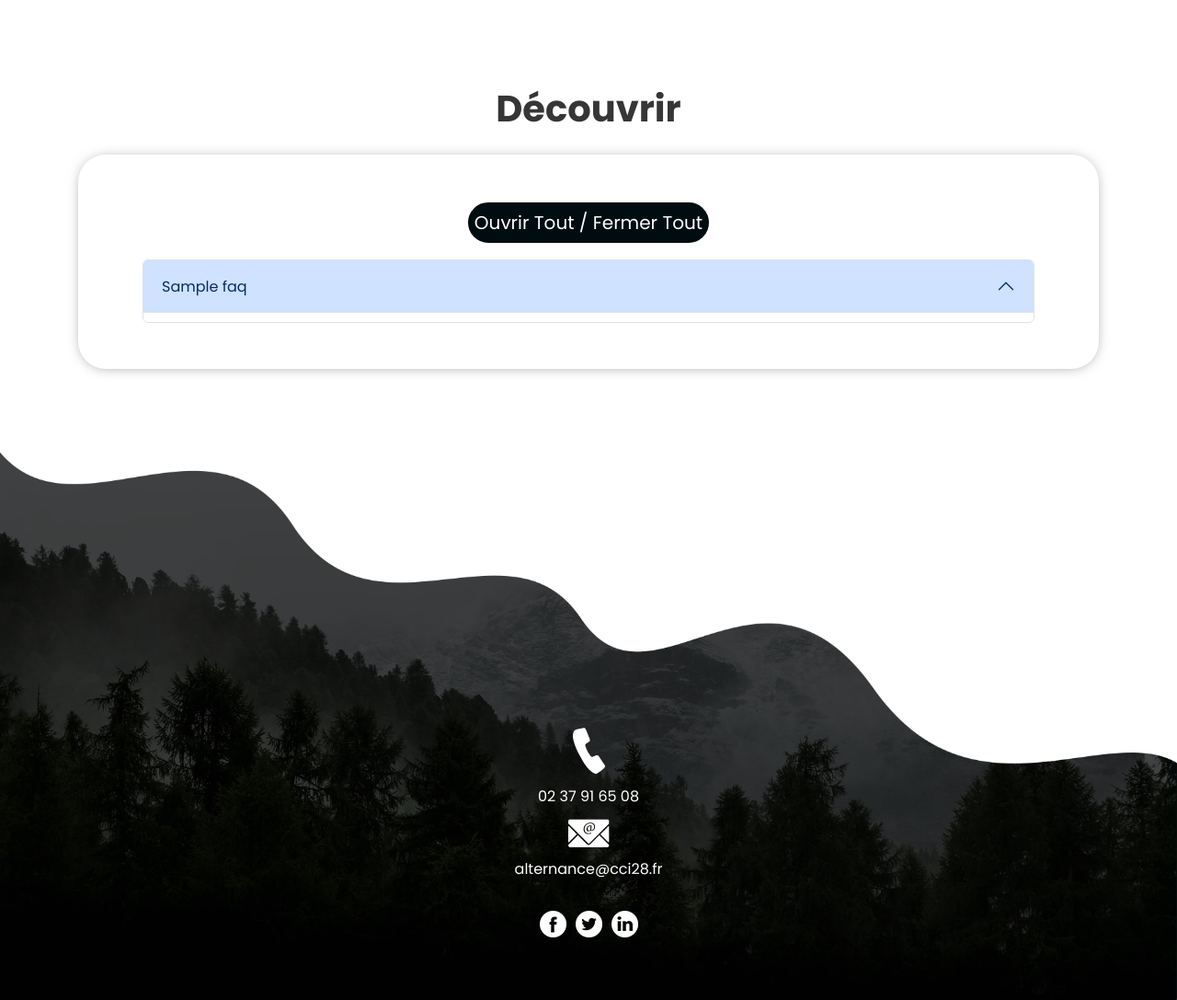
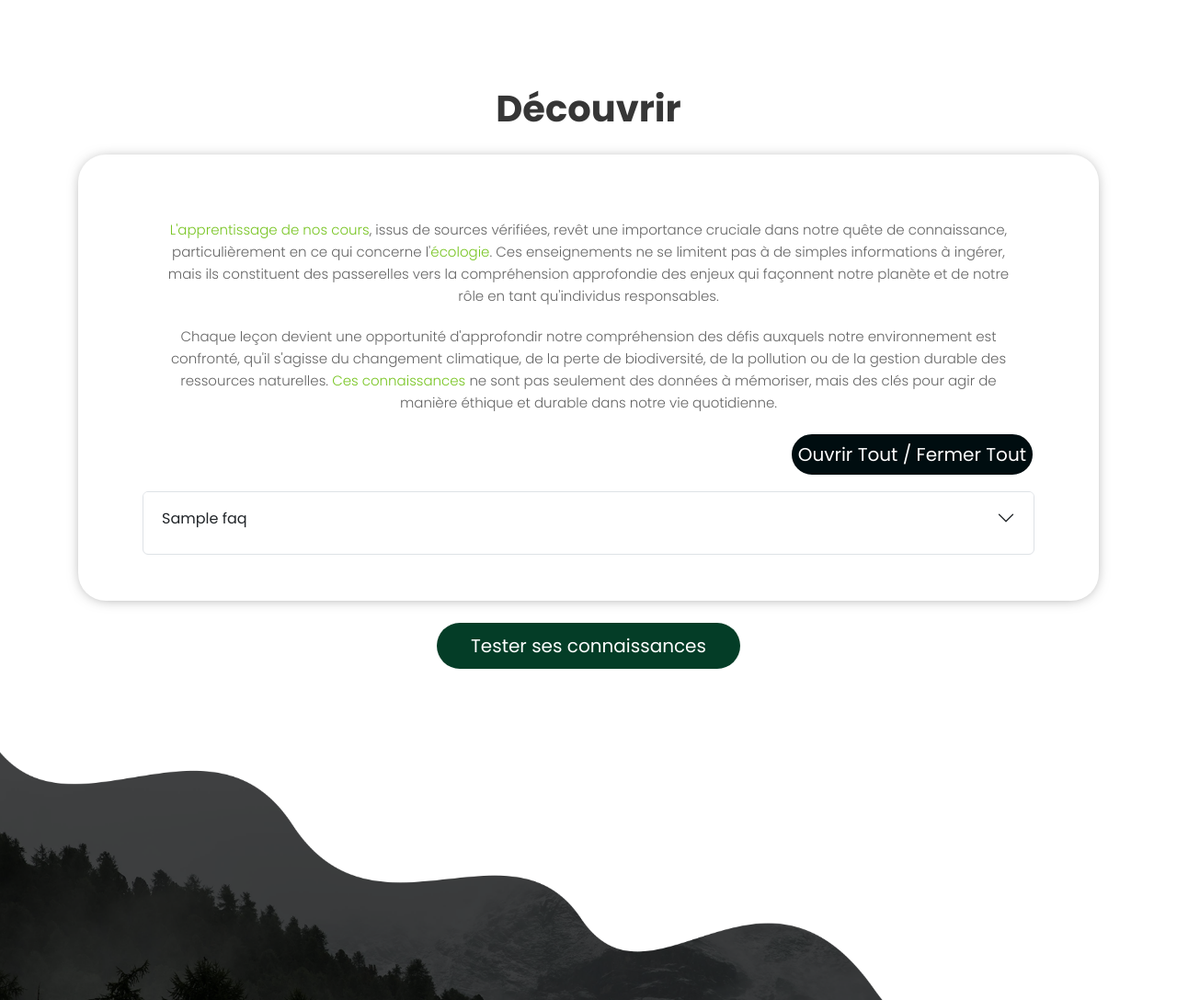
Before and after one commit to AFelix20100/NuitInfo, a Symfony app: template templates/faq.html.twig in a window 1280 px wide. Shown: the part 299-1386 px from the top of the page at 92% size. Run offline with Twig, Linux system fonts and the light colour scheme; the template is opened without the code that fills it: most values are stand-ins (such as "Sample title", 1, 10 or a date in 2020); some libraries are stand-ins or nearby versions.

Commit message:
update page decouvrir

```diff
--- a/templates/faq.html.twig
+++ b/templates/faq.html.twig
@@ -8,7 +8,9 @@
     <div class="contact_section layout_padding">
     <h1 class="contact_taital mb-5">Découvrir</h1>
     <div class="client_section_2 container">
-    <div>
+    <p><span style="color:#79C524;">L'apprentissage de nos cours</span>, issus de sources vérifiées, revêt une importance cruciale dans notre quête de connaissance, particulièrement en ce qui concerne l'<span style="color:#79C524;">écologie</span>. Ces enseignements ne se limitent pas à de simples informations à ingérer, mais ils constituent des passerelles vers la compréhension approfondie des enjeux qui façonnent notre planète et de notre rôle en tant qu'individus responsables.</p>
+    <p>Chaque leçon devient une opportunité d'approfondir notre compréhension des défis auxquels notre environnement est confronté, qu'il s'agisse du changement climatique, de la perte de biodiversité, de la pollution ou de la gestion durable des ressources naturelles. <span style="color:#79C524;">Ces connaissances</span> ne sont pas seulement des données à mémoriser, mais des clés pour agir de manière éthique et durable dans notre vie quotidienne.</p>
+    <div class="d-flex justify-content-end">
         <button class="btn btn-primary mb-3" id="toggleAll">Ouvrir Tout / Fermer Tout</button>
     </div>
     <div class="accordion" id="accordionExample">
@@ -17,7 +19,7 @@
 
     <div class="accordion-item">
         <h2 class="accordion-header">
-            <button class="accordion-button" type="button" data-bs-toggle="collapse" data-bs-target="#collapse{{ faq.id }}" aria-expanded="true" aria-controls="collapse{{ faq.id }}">
+            <button class="accordion-button collapsed" type="button" data-bs-toggle="collapse" data-bs-target="#collapse{{ faq.id }}" aria-expanded="true" aria-controls="collapse{{ faq.id }}">
                 {{ faq.question }}
             </button>
         </h2>
@@ -33,6 +35,8 @@
 
     {% endfor %}
 </div></div>
+    <div class="send_btn d-flex justify-content-center mt-4" style="width: initial !important"><a class="home_quiz" href="{{path("app_quiz")}}" style="background-color: #043D27;">Tester ses connaissances</a></div>
+
     </div>
 </div>
 
@@ -47,8 +51,11 @@
                 var isOpen = target.classList.contains('show');
                 if (isOpen) {
                     new bootstrap.Collapse(target);
+                    accordion.classList.add('collapsed'); // Remove the 'collapsed' class from the button
+                    target.classList.add('thomas');
                 } else {
                     new bootstrap.Collapse(target, { toggle: true });
+                    accordion.classList.remove('collapsed'); // Remove the 'collapsed' class from the button
                 }
             }
         });
--- a/templates/quiz.html.twig
+++ b/templates/quiz.html.twig
@@ -29,4 +29,4 @@
         <a href="{{path("app_certificat")}}"><button type="submit send_btn" class="btn">Valider mes réponses</button></a>
     </div>
 </div>
-{% endblock %}%}
+{% endblock %}
```
Also changed, not shown: templates/index.html.twig (+7 -2 lines), 1 other file.
